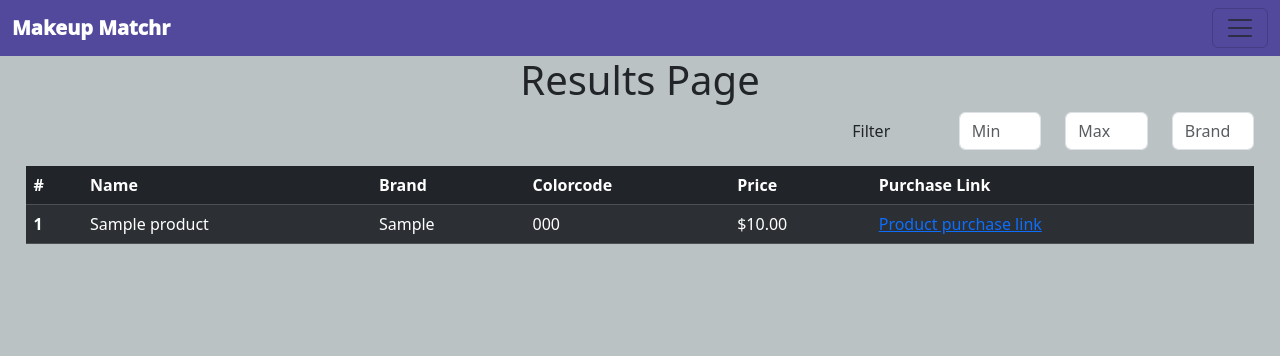
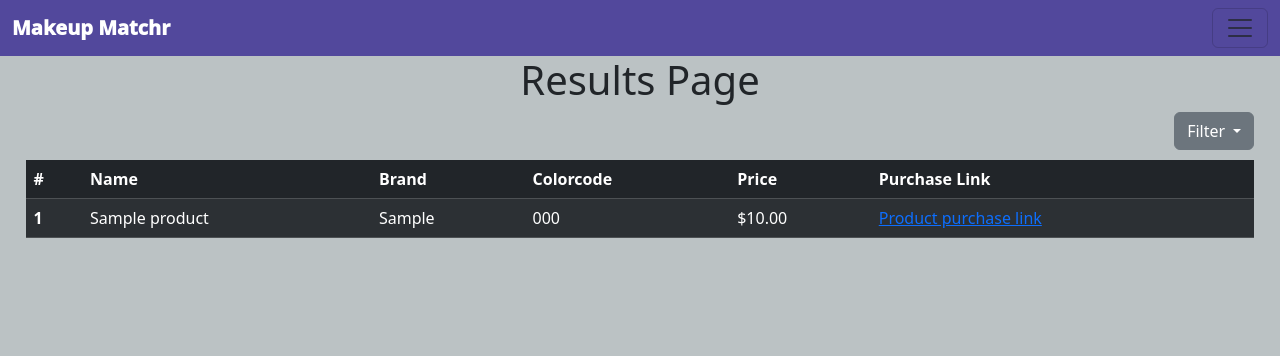
Before and after one commit to LaneDibello/makeup-matchr, a Django app: page /results/ in a window 1280 px wide. Shown: the top 356 px of the page. Run offline with Django 4.2, Linux system fonts and the light colour scheme; tables that the repository leaves empty hold one stand-in row (values such as "Sample post").

Commit message:
completed dropdown form button

```diff
--- a/makeupMatcher/makeupApp/static/styles/results.css
+++ b/makeupMatcher/makeupApp/static/styles/results.css
@@ -4,6 +4,15 @@ div {
 
 table {
     counter-reset: tableCount;
+}
+
+form {
+    margin: 0;
+    padding: 10px;
+}
+
+.dropdown {
+    margin-bottom: 10px;
 }
 
 .counterCell:before {
@@ -20,7 +29,11 @@ table {
     max-height: 100px;
     overflow: auto;
     display:inline-block;
-  }
+}
+
+.align-left {
+    text-align: end;
+}
 
 #tablePadding {
     padding-left: 2%;
--- a/makeupMatcher/makeupApp/templates/results.html
+++ b/makeupMatcher/makeupApp/templates/results.html
@@ -14,10 +14,14 @@
 <div class="row" id="filterPadding">
     <div class="col-8"></div>
     <div class="col">
+        <div class="dropdown align-left">
+            <button class="btn btn-secondary dropdown-toggle" type="button" id="dropdownMenuButton1"
+                data-bs-toggle="dropdown" aria-expanded="false">
+                Filter
+            </button>
+            <ul class="dropdown-menu" aria-labelledby="dropdownMenuButton1">
                 <form>
                     <div class="row">
-                <!-- Use bootstrap dropdown button to contain form -->
-                <p class="col d-flex align-items-center" id="alignText">Filter</p>
                         <div class="col">
                             <input type="text" class="form-control" placeholder="Min" aria-label="Minimum price point">
                         </div>
@@ -29,6 +33,8 @@
                         </div>
                     </div>
                 </form>
+            </ul>
+        </div>
     </div>
 </div>
 
```
Lines whose indentation alone changed are shown as unchanged.
